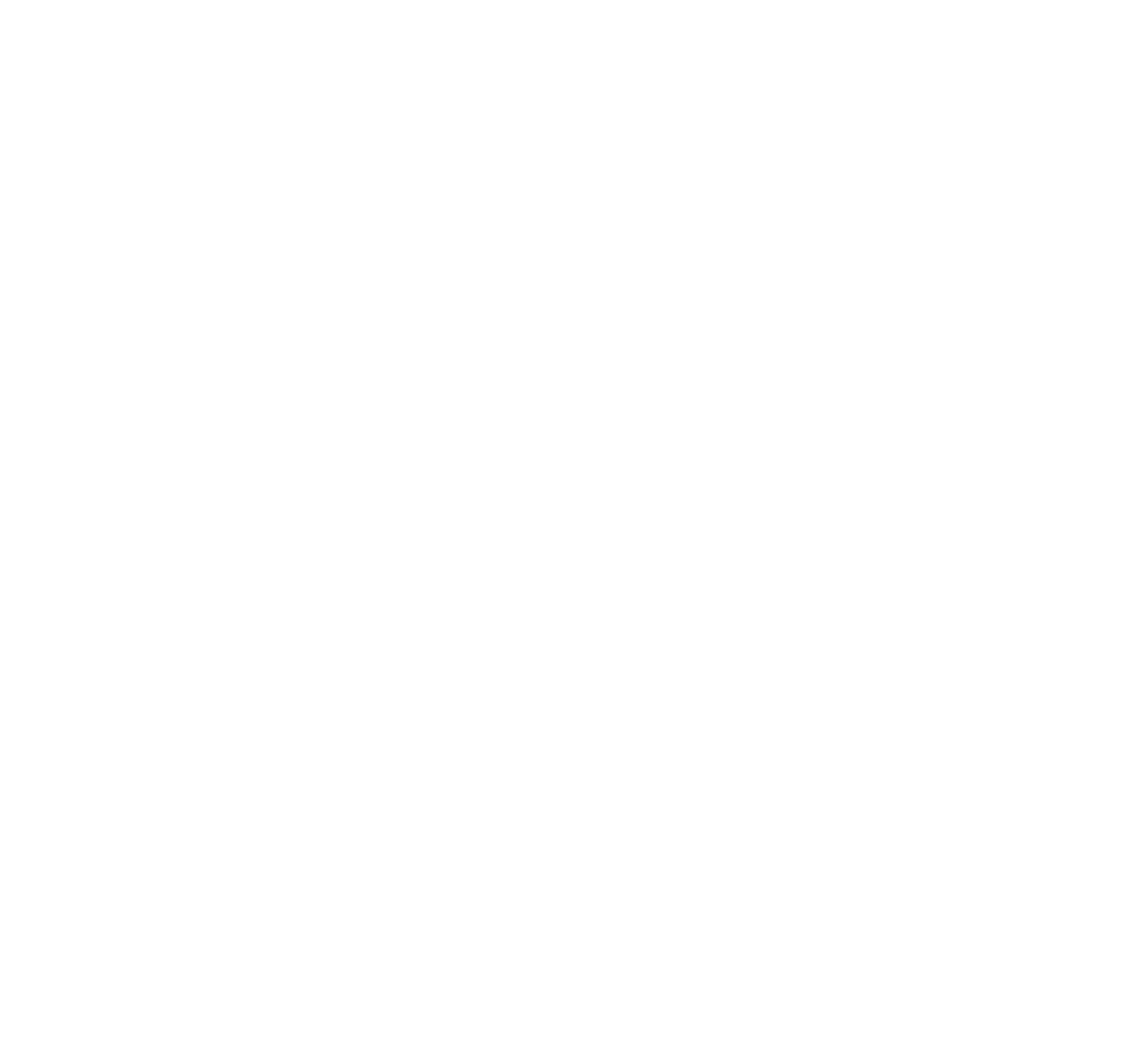
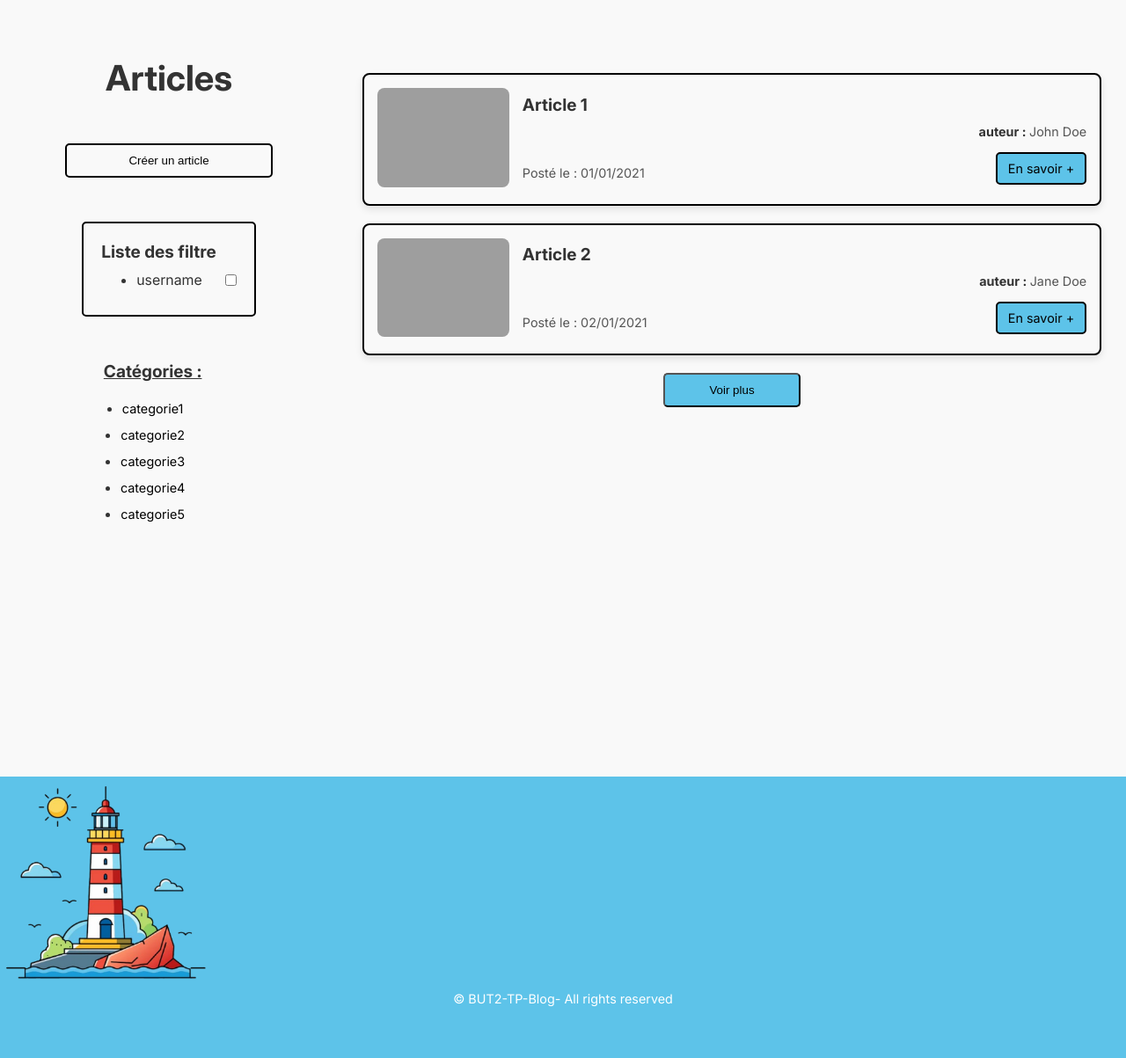
Before and after one commit to ffillouxdev/BUT2-TP-Blog, a PHP site: page / in a window 1280 px wide. Before the commit the page is empty. Shown: the whole page at 88% size. Before the commit the page ends 800 px from the top, so only its background shows below. Run offline with PHP 8.4, Linux system fonts and the light colour scheme; grey boxes are pictures that could not be loaded.

Commit message:
feat(): index, style.css optmi

```diff
--- a/auth.php
+++ b/auth.php
@@ -3,6 +3,7 @@
 
     $connexion = getConnexion();
 ?>
+<main>
     <div class="auth-container">
         <h2>Connexion</h2>
         <form method='POST'>
@@ -11,10 +12,11 @@
             <button type='submit'>Se connecter</button>
         </form>
     </div>
+</main>
 <?php
     if ($_SERVER['REQUEST_METHOD'] == 'POST' && !empty($_POST['email']) && !empty($_POST['mdp'])) {
         $_SESSION['email'] = $_POST['email'];
-        $_SESSION['mdp'] = password_hash($_POST['mdp']);
+        $_SESSION['mdp'] = password_hash($_POST['mdp'], PASSWORD_DEFAULT);
 
         // Vérifie si l'utilisateur existe déjà
         $sql = "SELECT id FROM user WHERE email = :email";
@@ -35,7 +37,7 @@
             $sql = "SELECT id FROM user WHERE email = :email and mdp = :mdp";
             $stmt = $connexion->prepare($sql);
             $stmt->bindValue(':email', $_SESSION['email'], PDO::PARAM_STR);
-            $stmt->bindValue(':mdp', password_hash($_POST['mdp']), PDO::PARAM_STR);
+            $stmt->bindValue(':mdp', password_hash($_POST['mdp'], PASSWORD_DEFAULT), PDO::PARAM_STR);
             $stmt->execute();
             if ($stmt->rowCount() == 1){
                 $user = $stmt->fetch(PDO::FETCH_ASSOC); // Récupère la ligne sous forme de tableau associatif
--- a/index.php
+++ b/index.php
@@ -0,0 +1,94 @@
+<?php
+include("./components/header.php");
+
+$connexion = getConnexion();
+?>
+
+<main class="main-index">
+    <div class="index-flex-container">
+        <div class="container-1">
+            <h2>Articles</h2>
+            <form action="" class="create-article-form">
+                <button type="button" class='button-action'>
+                    Créer un article
+                </button>
+            </form>
+            <div class="filter-checkbox">
+                <h3 for="filter"> Liste des filtre</h3>
+                <div>
+                    <ul>
+                        <li>
+                            <div class="li-flex">
+                                <label>username</label>
+                                <input type="checkbox" id="filter" name="filter">
+                            </div>
+                        </li>
+                    </ul>
+                </div>
+
+            </div>
+            <ul class="category-list">
+                <h3 class='caterogy-title'>Catégories : </h3>
+                <?php
+                //foreach li>a
+                $catergories = [
+                    'categorie1',
+                    'categorie2',
+                    'categorie3',
+                    'categorie4',
+                    'categorie5',
+                ];
+
+                foreach ($catergories as $i => $categorie) {
+                    echo "<li><a class='a-categority' href='#'>{$categorie}</a></li>";
+                }
+                ?>
+            </ul>
+        </div>
+        <div class="container-2">
+            <?php
+            // Example articles array
+            $articles = [
+                [
+                    'title' => 'Article 1',
+                    'date' => '01/01/2021',
+                    'author' => 'John Doe',
+                    'image' => 'article1.jpg'
+                ],
+                [
+                    'title' => 'Article 2',
+                    'date' => '02/01/2021',
+                    'author' => 'Jane Doe',
+                    'image' => 'article2.jpg'
+                ],
+            ];
+
+            foreach ($articles as $i => $article) {
+                echo "
+                <div class='article article-$i'>
+                    <div class='image-article'>
+                        <img src='./images/{$article['image']}' alt='image-article'>
+                    </div>
+                    <div class='content-article'>
+                        <h3>{$article['title']}</h3>
+                        <div class='content-article-bottom'>
+                            <p>Posté le : {$article['date']}</p>
+                            <div class='content-article-author'>
+                                <p><strong>auteur : </strong> {$article['author']}</p>
+                                <a class='a-redirection' href='#'>En savoir +</a>
+                            </div>
+                        </div>
+                    </div>
+                </div>
+                ";
+            }
+            ?>
+            <button type="button" class="button-show-more">
+                Voir plus
+            </button>
+        </div>
+</main>
+
+<?php
+include("./components/footer.php");
+?>
--- a/styles/style.css
+++ b/styles/style.css
@@ -1,5 +1,37 @@
+@font-face {
+    font-family: 'Inter Italic';
+    src: url('../assets/fonts/Inter-Italic-VariableFont_opsz\,wght.ttf') format('truetype');
+    font-weight: normal;
+    font-style: normal;
+}
+
+@font-face {
+    font-family: 'Inter';
+    src: url('../assets/fonts/Inter-VariableFont_opsz\,wght.ttf') format('truetype');
+    font-weight: 400 700;
+    font-style: italic;
+}
+
+:root {
+    --font-family: 'Inter', sans-serif;
+    --font-family-italic: 'Inter Italic', sans-serif;
+    --primary-bg-color: #5DC3E9;
+    --primary-font-color: white;
+    --secondary-bg-color: #f9f9f9;
+    --secondary-font-color: #333;
+    --highlight-color: #007bbd;
+    --error-color: red;
+}
+
+/* Utilisation des variables */
 * {
     margin: 0;
+}
+
+body{
+    font-family: var(--font-family);
+    background-color: var(--secondary-bg-color);
+    color: var(--secondary-font-color);
 }
 
 header {
@@ -8,14 +40,43 @@ header {
     justify-content: space-between;
     height: 10vh;
     margin-bottom: 10vh;
-    background-color: #5DC3E9;
-    color: white;
+    background-color: var(--primary-bg-color);
+    color: var(--primary-font-color);
     padding-left: 10vw;
     padding-right: 10vw;
 }
 
+main{
+    min-height: 100vh;
+    height: auto;
+}
+
+
 h2 {
-    font-size: 50px;
+    font-size: /*90 sur figma*/ 2.5em;
+}
+
+.article-title {
+    font-size: /*50 sur figma*/ 2em;
+}
+
+h3 {
+    font-size: /*25 sur figma*/ 1.5em;
+}
+
+p {
+    font-size: /*20 sur figma*/ 1.25em;
+}
+
+/*Format mobile*/
+@media screen and (max-width: 768px) {
+    h2 {
+       font-size: /*50 sur figma*/ 2em;
+    }
+
+    p{
+        font-size: /*15 sur figma*/ 1em;
+    }
 }
 
 .auth-container {
@@ -37,18 +98,181 @@ h2 {
 .errorPassword {
     text-align: center;
     font-size: 20px;
-    color: red;
+    color: var(--error-color);
     margin-bottom: 10vh;
 }
 
 footer {
-    background-color: #5DC3E9;
+    background-color: var(--primary-bg-color);
     height: 40vh;
 }
 
 footer img {
     height: 30vh;
 }
+
 footer p {
     text-align: center;
+    color: var(--primary-font-color);
 }
+
+/*****Accueil******/
+
+.index-flex-container {
+    display: flex;
+    justify-content: space-between;
+    margin-top: 5%;
+}
+
+.container-1 {
+    width: 30%;
+    display: flex;
+    flex-direction: column;
+    align-items: center;
+    gap: 50px;
+}
+
+.container-2 {
+    display: flex;
+    flex-direction: column;
+    align-items: center;
+    width: 70%;
+    min-height: 100vh;
+    height: auto;
+    margin-top : 1.5%;
+}
+
+.filter-checkbox {
+    border: 2px solid black;
+    border-radius: 5px;
+    width: 40%;
+    padding: 20px;
+}
+
+.li-flex {
+    display: flex;
+    justify-content: space-between;
+    align-items: center;
+    margin-bottom: 10px;
+}
+
+.caterogy-title {
+    font-size: 1.2em;
+    color: var(--secondary-font-color);
+    margin-bottom: 20px;
+    text-decoration: underline;
+}
+
+.button-action {
+    border: black 2px solid;
+    background-color: transparent;
+    color: black;
+    padding: 10px 70px;
+    border-radius: 5px;
+}
+
+.button-action:hover {
+    background-color: var(--primary-bg-color);
+    color: var(--primary-font-color);
+}
+
+.article {
+    display: flex;
+    align-items: center;
+    justify-content: space-between;
+    background-color: var(--secondary-bg-color);
+    border: 2px solid black;
+    border-radius: 8px;
+    padding: 15px;
+    margin-bottom: 20px;
+    box-shadow: 0px 4px 8px rgba(0, 0, 0, 0.1);
+    width: 90%;
+}
+
+.image-article img {
+    width: 150px;
+    height: auto;
+    border-radius: 8px;
+}
+
+.content-article {
+    flex: 1;
+    margin-left: 15px;
+}
+
+.content-article-bottom {
+    display: flex;
+    justify-content: space-between;
+    align-items: end;
+}
+
+.content-article-author {
+    display: flex;
+    align-items: end;
+    flex-direction: column;
+}
+
+.button-show-more {
+    background-color: var(--primary-bg-color);
+    color: black;
+    padding: 10px 50px;
+    border-radius: 5px;
+    text-decoration: none;
+}
+
+h3 {
+    font-size: 1.2em;
+    margin: 0 0 10px 0;
+    color: var(--secondary-font-color);
+}
+
+p {
+    font-size: 0.9em;
+    color: #555;
+    margin: 0 0 5px 0;
+}
+
+.a-categority {
+    color: black;
+    text-decoration: none;
+    font-size: 0.9em;
+}
+
+.a-categority:hover {
+    color: var(--primary-bg-color);
+    text-decoration: underline;
+}
+
+ul.category-list {
+    width: 100%;
+    display: flex;
+    flex-direction: column;
+    justify-content: center;
+    align-items: center;
+    margin-right: 20%;
+}
+
+ul.category-list>li {
+    margin-bottom: 10px;
+}
+
+.a-redirection {
+    display: inline-block;
+    padding: 8px 12px;
+    background-color: var(--primary-bg-color);
+    color: black;
+    border: 2px solid black;
+    text-decoration: none;
+    border-radius: 5px;
+    font-size: 0.9em;
+    margin-top: 10px;
+}
+
+.a-redirection:hover {
+    background-color: var(--highlight-color);
+}
+
+strong {
+    font-weight: bold;
+    color: var(--secondary-font-color);
+}
```
Also changed, not shown: assets/fonts/Inter-Italic-VariableFont_opsz,wght.ttf (added), assets/fonts/Inter-VariableFont_opsz,wght.ttf (added).
